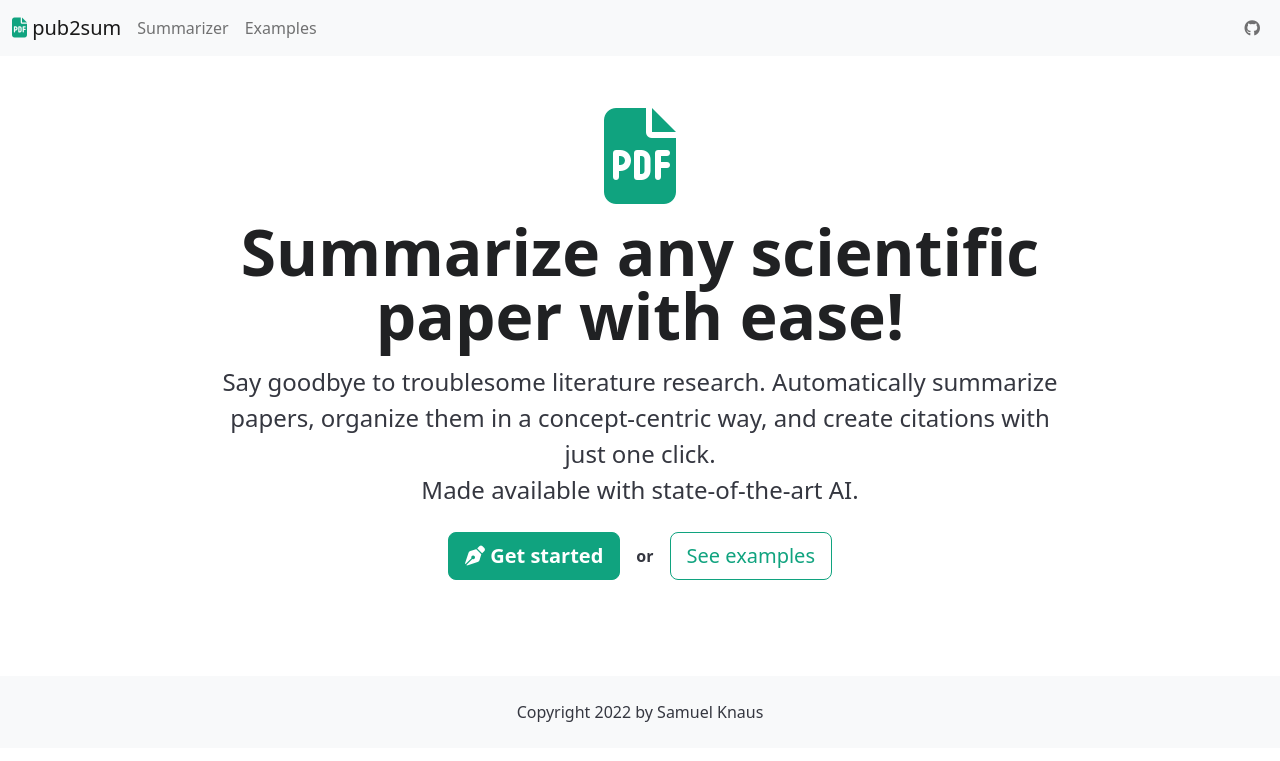
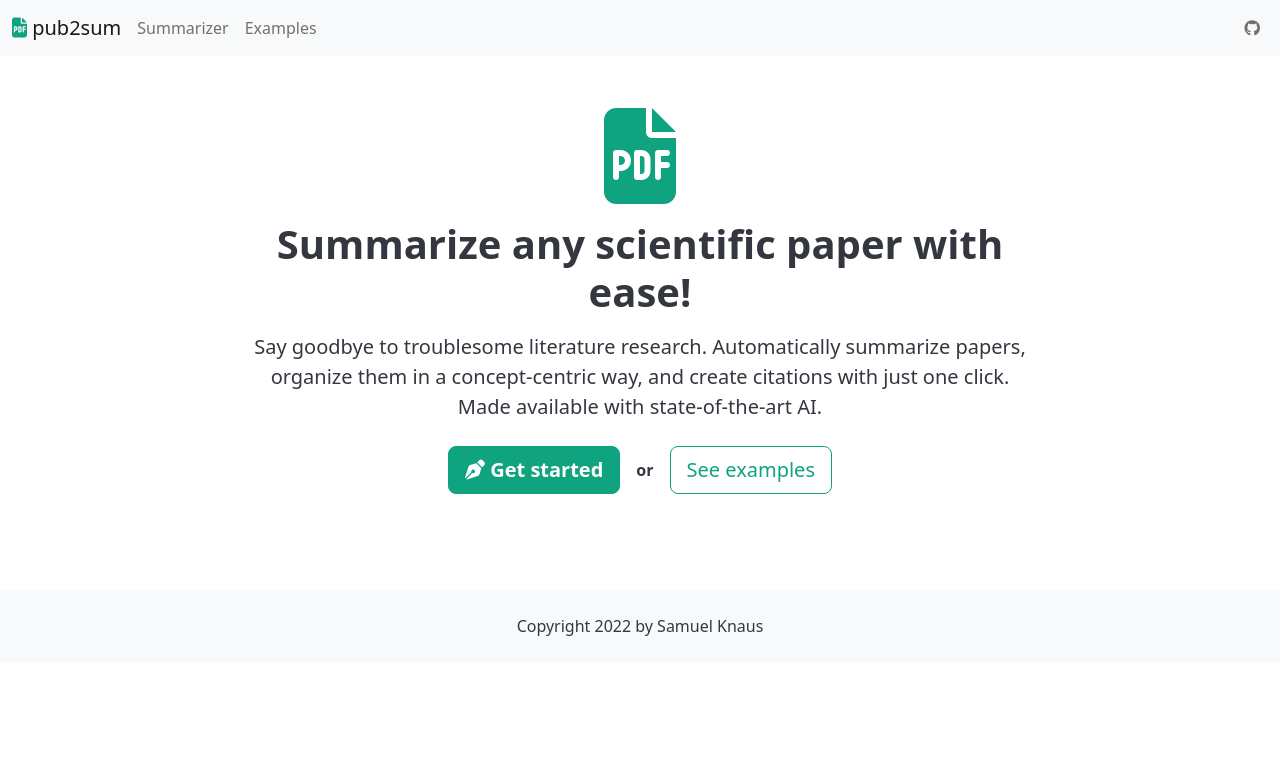
Before and after one commit to SamuelKnaus/pub2sum, a Flask app: page / in a window 1280 px wide. Shown: the top 761 px of the page. Run offline with Flask 2, Linux system fonts and the light colour scheme; some libraries are stand-ins or nearby versions.

Commit message:
Improvement: Better styling + code refactoring

```diff
--- a/static/styles/main.css
+++ b/static/styles/main.css
@@ -1,28 +1,14 @@
-body,
-input {
+body {
     color: #353740;
 }
 
-h1 {
-    color: #202123;
-    font-size: 3rem;
-}
-
-.teaser h1 {
-    font-size: 4rem;
-    line-height: 1;
-}
-
-.result {
-    margin: 0 auto;
+.wrapper {
+    max-width: 850px;
+    width: 100%;
 }
 
 .teaser .pub2sum-logo {
     font-size: 6rem;
-}
-
-.teaser .lead {
-    font-size: 1.5rem;
 }
 
 .scroll-to-results a {
```
